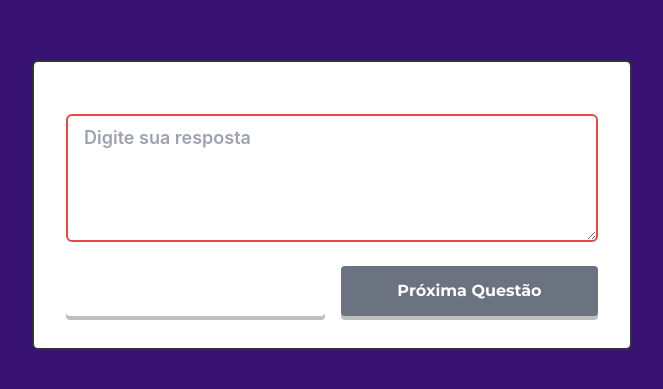
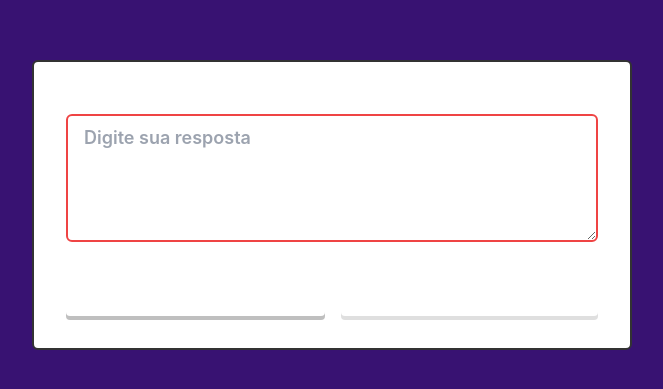
Before and after one commit to FeMotta/react-smartai, a React (Create React App) app: page /question-page in a window 1280 px wide. Shown: the part 195-584 px from the top of the page, without its empty margins (308-971 px from the left). Built offline with nearby package versions, Linux system fonts and the light colour scheme; no server answers.

Commit message:
adiciona componente 'formulario' 2

```diff
--- a/src/pages/QuestionPage/QuestionPage.jsx
+++ b/src/pages/QuestionPage/QuestionPage.jsx
@@ -5,6 +5,7 @@ import { generateQuestions, checkAnswer } from '../../services/api'
 import Botao from '../../components/Botao/Botao';
 import Input from '../../components/Input/Input';
 import Spinner from '../../components/Spinner/Spinner';
+import Formulario from '../../components/Formulario/Formulario';
 
 const QuestionPage = () => {
 
@@ -67,11 +68,11 @@ const QuestionPage = () => {
 
     return (
         <div className="flex flex-col items-center justify-center h-screen">
-            <form className='flex flex-col items-center p-4 pt-8 md:p-8 mx-auto max-w-screen-md bg-white rounded-md border-2 border-primary lg:min-w-600' onSubmit={handleSubmit}>
+            <Formulario formClassName="lg:min-w-600 p-5" onSubmit={handleSubmit}>
                 {loading ? (
                     <Spinner />
                 ) : (
-                    <h1 className="text-4.5xl text-center mb-1.3rem w-25vw min-w-300 text-primary font-montserrat">{question}</h1>
+                    <h1 className="text-4.5xl w-full text-center mb-1.3rem min-w-300 text-primary font-montserrat">{question}</h1>
                 )}
                 <Input
                     id="answer-input"
@@ -90,15 +91,14 @@ const QuestionPage = () => {
                         Voltar para Home
                     </Botao>
                     <Botao
-                        buttonClassName={`form-button flex-grow mx-2 first:ml-0 last:mr-0
-                            ${answer === '' ? 'bg-gray-500 cursor-not-allowed hover:bg-gray-500 active:bg-gray-500 active:translate-y-0 hover:translate-y-0 hover: ' : 'bg-main hover:bg-hover active:bg-active'}
-                        `}
+                        buttonClassName="form-button flex-grow mx-2 first:ml-0 last:mr-0"
+                        disabled={answer === ''}
                         onClick={handleSubmit}
                     >
                         Próxima Questão
                     </Botao>
                 </div>
-            </form>
+            </Formulario>
         </div>
     );
 };
```
